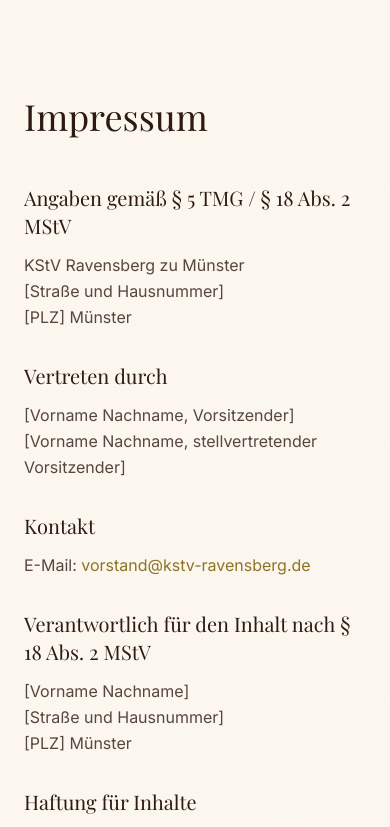
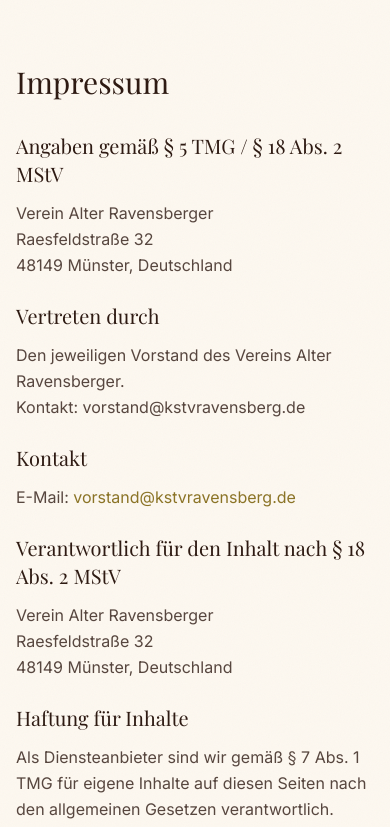
Before and after one commit to yungweng/ravensberg, a Next.js app: page /impressum in a window 390 px wide. Shown: the top 827 px of the page. Built offline with nearby package versions, Linux system fonts and the light colour scheme; a web font is replaced by a local one.

Commit message:
fix: update Impressum/Datenschutz content and improve mobile responsiveness
Fill in legal entity (Verein Alter Ravensberger), address, and contact
email. Add responsive spacing, font sizing, and word-break for small
screens (iPhone SE 375px).

```diff
--- a/src/app/datenschutz/page.tsx
+++ b/src/app/datenschutz/page.tsx
@@ -2,33 +2,34 @@ import Link from "next/link";
 
 export default function DatenschutzPage() {
   return (
-    <main className="max-w-3xl mx-auto px-6 py-24">
-      <h1 className="font-serif text-4xl md:text-5xl text-foreground mb-12">
+    <main className="max-w-3xl mx-auto px-4 sm:px-6 py-16 sm:py-24">
+      <h1 className="font-serif text-3xl sm:text-4xl md:text-5xl text-foreground mb-8 sm:mb-12">
         Datenschutzerkl&auml;rung
       </h1>
 
-      <div className="prose-custom space-y-8 text-foreground/80 leading-relaxed">
+      <div className="prose-custom space-y-6 sm:space-y-8 text-foreground/80 leading-relaxed break-words">
         {/* 1. Verantwortlicher */}
         <section>
           <h2 className="font-serif text-xl text-foreground mb-3">
             1. Verantwortlicher
           </h2>
           <p>
-            KStV Ravensberg zu M&uuml;nster
+            Verein Alter Ravensberger
             <br />
-            [Stra&szlig;e und Hausnummer]
+            Raesfeldstra&szlig;e 32
             <br />
-            [PLZ] M&uuml;nster
+            48149 M&uuml;nster, Deutschland
             <br />
             E-Mail:{" "}
             <a
-              href="mailto:vorstand@kstv-ravensberg.de"
+              href="mailto:vorstand@kstvravensberg.de"
               className="text-accent hover:underline"
             >
-              vorstand@kstv-ravensberg.de
+              vorstand@kstvravensberg.de
             </a>
           </p>
         </section>
+
 
         {/* 2. Hosting */}
         <section>
@@ -123,7 +124,7 @@ export default function DatenschutzPage() {
               href="https://privacycenter.instagram.com/policy"
               target="_blank"
               rel="noopener noreferrer"
-              className="text-accent hover:underline"
+              className="text-accent hover:underline break-all"
             >
               https://privacycenter.instagram.com/policy
             </a>
--- a/src/app/impressum/page.tsx
+++ b/src/app/impressum/page.tsx
@@ -2,22 +2,22 @@ import Link from "next/link";
 
 export default function ImpressumPage() {
   return (
-    <main className="max-w-3xl mx-auto px-6 py-24">
-      <h1 className="font-serif text-4xl md:text-5xl text-foreground mb-12">
+    <main className="max-w-3xl mx-auto px-4 sm:px-6 py-16 sm:py-24">
+      <h1 className="font-serif text-3xl sm:text-4xl md:text-5xl text-foreground mb-8 sm:mb-12">
         Impressum
       </h1>
 
-      <div className="prose-custom space-y-8 text-foreground/80 leading-relaxed">
+      <div className="prose-custom space-y-6 sm:space-y-8 text-foreground/80 leading-relaxed break-words">
         <section>
           <h2 className="font-serif text-xl text-foreground mb-3">
             Angaben gem&auml;&szlig; &sect; 5 TMG / &sect; 18 Abs. 2 MStV
           </h2>
           <p>
-            KStV Ravensberg zu M&uuml;nster
+            Verein Alter Ravensberger
             <br />
-            [Stra&szlig;e und Hausnummer]
+            Raesfeldstra&szlig;e 32
             <br />
-            [PLZ] M&uuml;nster
+            48149 M&uuml;nster, Deutschland
           </p>
         </section>
 
@@ -26,9 +26,9 @@ export default function ImpressumPage() {
             Vertreten durch
           </h2>
           <p>
-            [Vorname Nachname, Vorsitzender]
+            Den jeweiligen Vorstand des Vereins Alter Ravensberger.
             <br />
-            [Vorname Nachname, stellvertretender Vorsitzender]
+            Kontakt: vorstand@kstvravensberg.de
           </p>
         </section>
 
@@ -37,10 +37,10 @@ export default function ImpressumPage() {
           <p>
             E-Mail:{" "}
             <a
-              href="mailto:vorstand@kstv-ravensberg.de"
+              href="mailto:vorstand@kstvravensberg.de"
               className="text-accent hover:underline"
             >
-              vorstand@kstv-ravensberg.de
+              vorstand@kstvravensberg.de
             </a>
           </p>
         </section>
@@ -50,11 +50,11 @@ export default function ImpressumPage() {
             Verantwortlich f&uuml;r den Inhalt nach &sect; 18 Abs. 2 MStV
           </h2>
           <p>
-            [Vorname Nachname]
+            Verein Alter Ravensberger
             <br />
-            [Stra&szlig;e und Hausnummer]
+            Raesfeldstra&szlig;e 32
             <br />
-            [PLZ] M&uuml;nster
+            48149 M&uuml;nster, Deutschland
           </p>
         </section>
 
```
